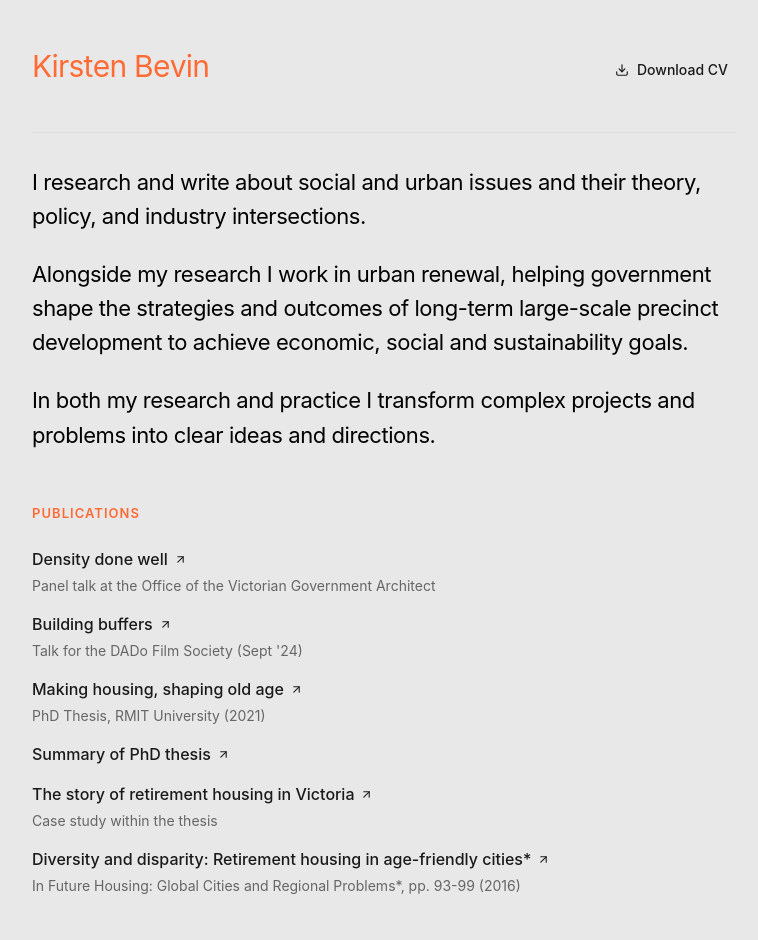
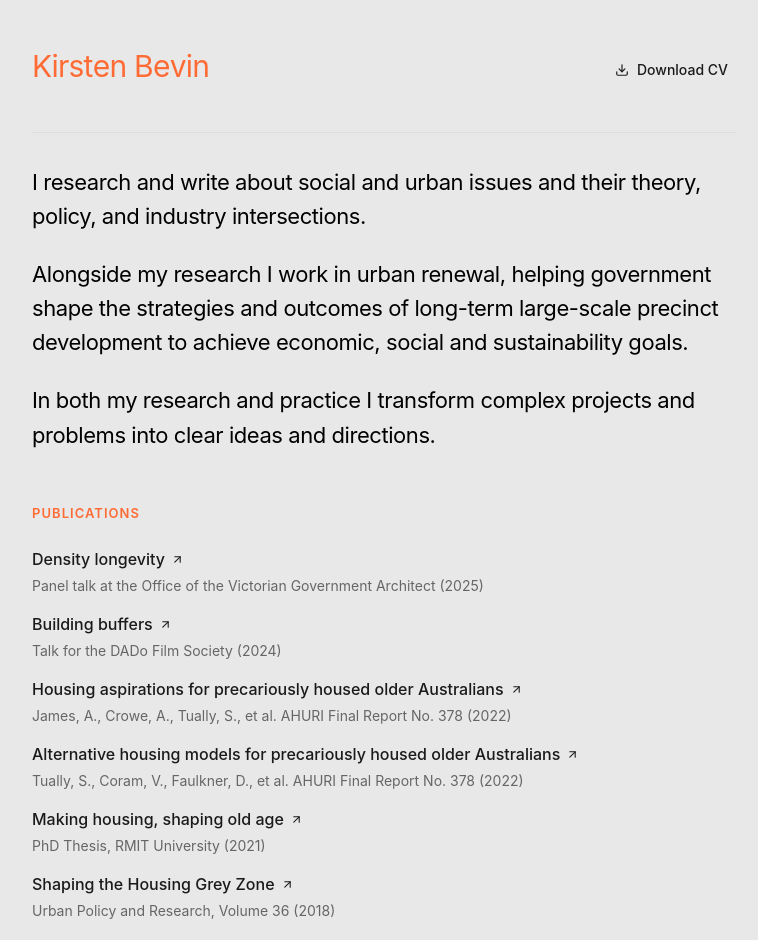
Before and after one commit to nic-h/kb_homepage, a React (Vite) app: page / in a window 1280 px wide. Shown: the top 940 px of the page, without its empty margins (256-1014 px from the left). Built offline with nearby package versions, Linux system fonts and the light colour scheme.

Commit message:
Update publications list

```diff
--- a/src/App.jsx
+++ b/src/App.jsx
@@ -19,22 +19,40 @@ const Portfolio = () => {
   // Data arrays for cleaner code
   const publications = [
     {
-      href: 'https://paragraph.com/@kirstenbevin/density-done-well-longevity-done-well',
-      text: 'Density done well',
+      href: 'https://paragraph.com/@kirstenbevin/density-longevity',
+      text: 'Density longevity',
       tip: 'Read on Paragraph',
-      meta: 'Panel talk at the Office of the Victorian Government Architect'
+      meta: 'Panel talk at the Office of the Victorian Government Architect (2025)'
     },
     {
       href: 'https://paragraph.com/@kirstenbevin/building-buffers',
       text: 'Building buffers',
       tip: 'Read on Paragraph',
-      meta: "Talk for the DADo Film Society (Sept '24)"
+      meta: 'Talk for the DADo Film Society (2024)'
+    },
+    {
+      href: 'https://www.ahuri.edu.au/research/final-reports/390',
+      text: 'Housing aspirations for precariously housed older Australians',
+      tip: 'Read AHURI report',
+      meta: 'James, A., Crowe, A., Tually, S., et al. AHURI Final Report No. 378 (2022)'
+    },
+    {
+      href: 'https://www.ahuri.edu.au/research/final-reports/378',
+      text: 'Alternative housing models for precariously housed older Australians',
+      tip: 'Read AHURI report',
+      meta: 'Tually, S., Coram, V., Faulkner, D., et al. AHURI Final Report No. 378 (2022)'
     },
     {
       href: 'https://research-repository.rmit.edu.au/articles/thesis/Making_housing_shaping_old_age_industry_engagement_in_older_persons_housing/27595770?file=50762304',
       text: 'Making housing, shaping old age',
       tip: 'Full PhD Thesis',
       meta: 'PhD Thesis, RMIT University (2021)'
+    },
+    {
+      href: 'https://www.tandfonline.com/doi/full/10.1080/08111146.2017.1369039',
+      text: 'Shaping the Housing Grey Zone',
+      tip: 'Read journal article',
+      meta: 'Urban Policy and Research, Volume 36 (2018)'
     },
     {
       href: 'https://paragraph.com/@kirstenbevin/making-housing-shaping-old-age',
@@ -50,9 +68,9 @@ const Portfolio = () => {
     },
     {
       href: 'https://amps-research.com/wp-content/uploads/2021/09/Amps-Proceedings-Series-7.pdf',
-      text: 'Diversity and disparity: Retirement housing in age-friendly cities*',
+      text: 'Diversity and disparity: Retirement housing in age-friendly cities',
       tip: 'Read proceedings PDF',
-      meta: 'In Future Housing: Global Cities and Regional Problems*, pp. 93-99 (2016)'
+      meta: 'Future Housing: Global Cities and Regional Problems AMPS Proceedings, pp. 93-99 (2016)'
     }
   ];
 
```
